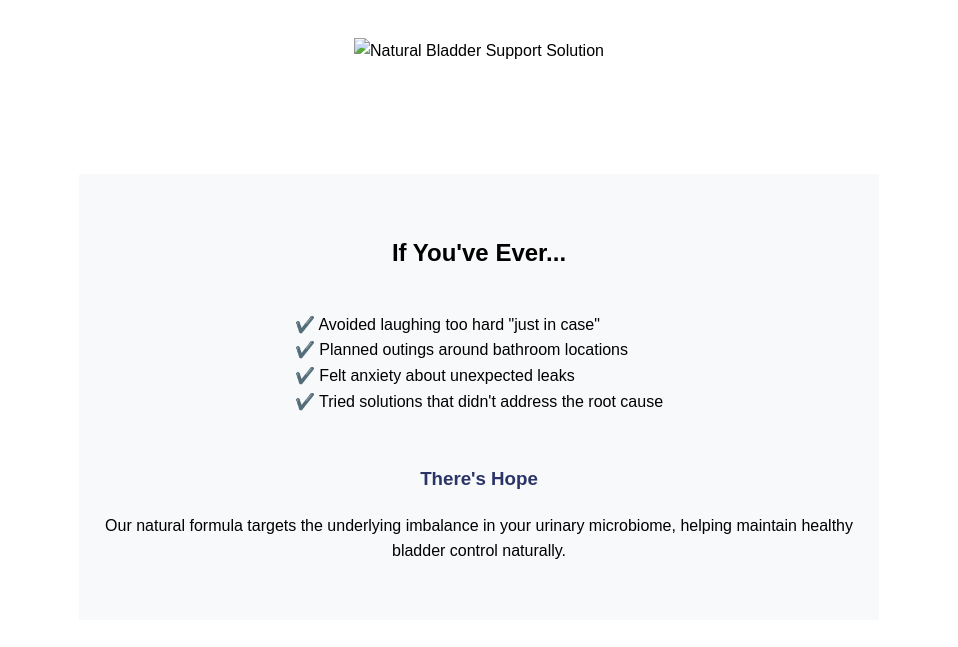
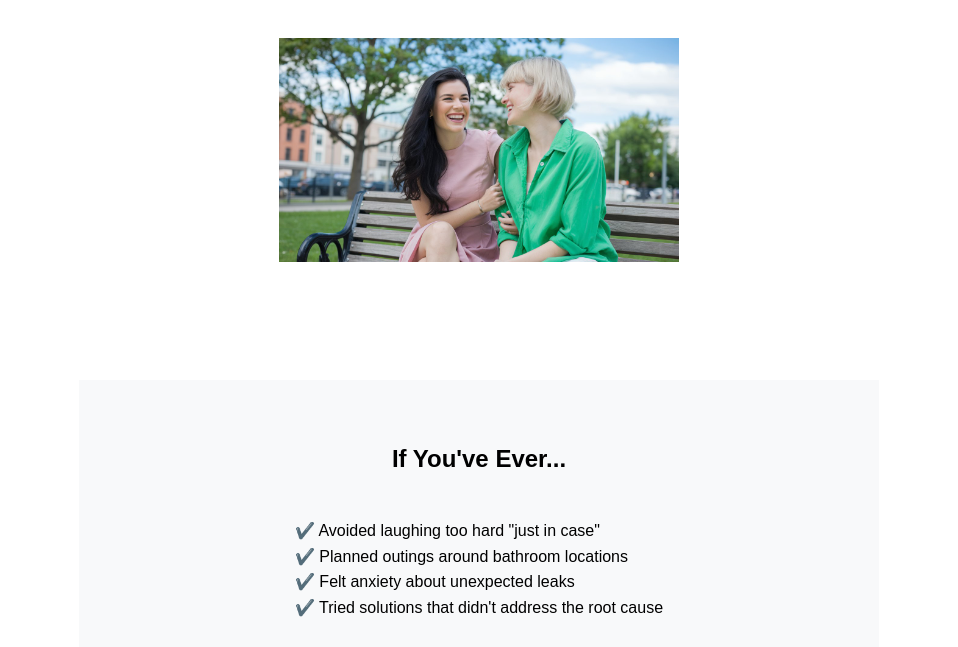
Before and after one commit to HowNow101/nomoreleaks, a plain HTML site: page index.html in a window 1280 px wide. Shown: the part 116-763 px from the top of the page, without its empty margins (161-1119 px from the left). Drawn offline with Linux system fonts and the light colour scheme.

Commit message:
Update index.html

```diff
--- a/index.html
+++ b/index.html
@@ -45,7 +45,7 @@
 <body>
     <div class="hero">
         <h1>Silent Struggle No More: Regain Your Confidence Naturally</h1>
-        <img src="image1banner" alt="Natural Bladder Support Solution" style="max-width: 400px; margin: 20px 0;">
+        <img src="images/image1banner.jpeg" alt="Natural Bladder Support Solution" style="max-width: 400px; margin: 20px 0;">
     </div>
 
     <div class="container">
```
